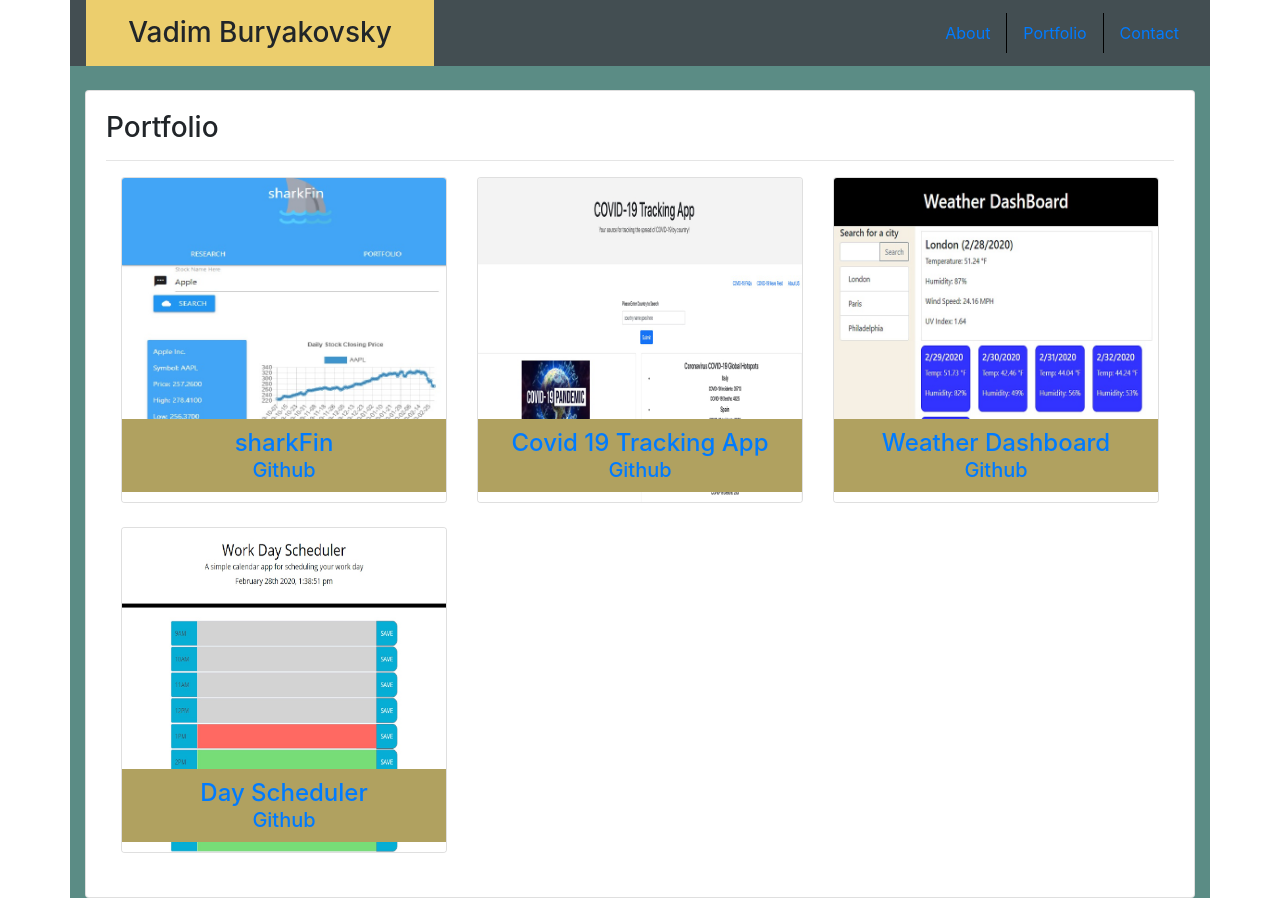
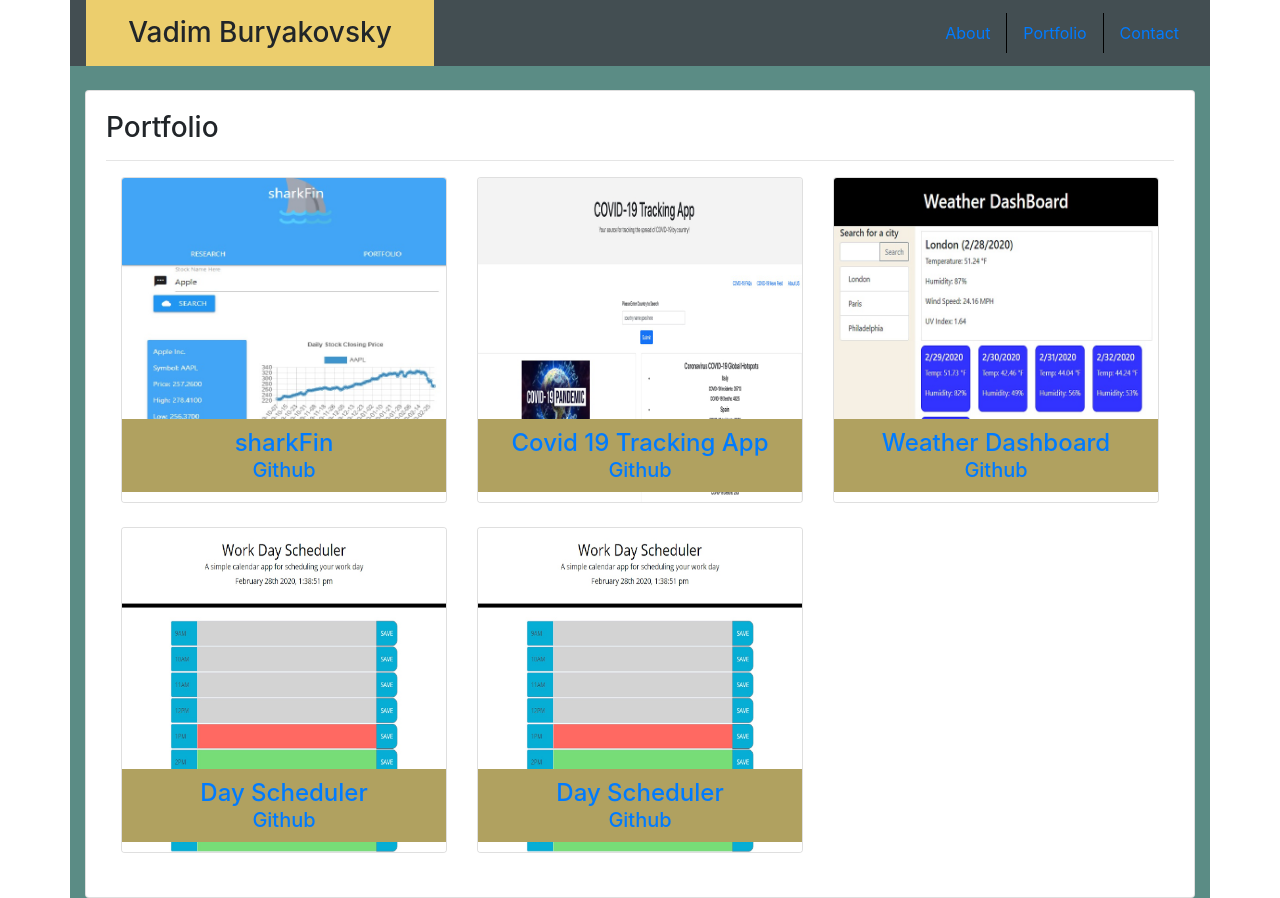
Before and after one commit to vadimsusername/vadimsusername.github.io, a plain HTML site: page portfolio.html in a window 1280 px wide. Drawn offline with nearby package versions, Linux system fonts and the light colour scheme.

Commit message:
added employee directory to portolio

```diff
--- a/portfolio.html
+++ b/portfolio.html
@@ -97,6 +97,21 @@
                                   </a>
                                 </div>
                               </div>
+                              <div class="col-12 col-md-6 col-xl-4 ">
+                                <div class="card mb-4">
+                                  <a href="https://vadimsusername.github.io/staff-directory/" target="_blank">
+                                    <img class="card-img" src="dayplanner.jpg" alt="Card image cap">
+                                    <div class="card-img-overlay image-overlay">
+                                        <h4 class="card-text text-center ">
+                                            Day Scheduler
+                                        </h4>
+                                        <h5 class="card-text text-center">
+                                            <a href="https://github.com/vadimsusername/staff-directory" target="_blank">Github</a>
+                                        </h5>
+                                    </div>
+                                  </a>
+                                </div>
+                              </div>
                           </div>
 
                       </div>
```
